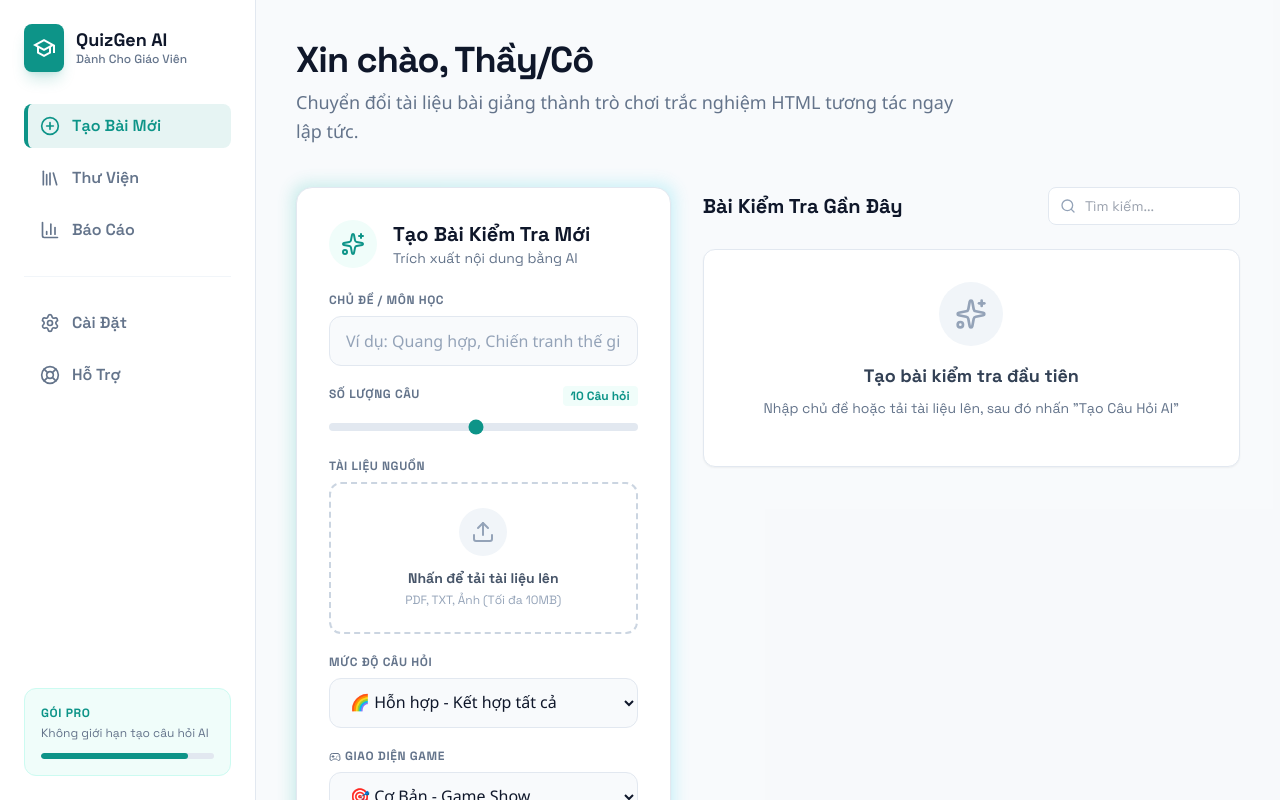
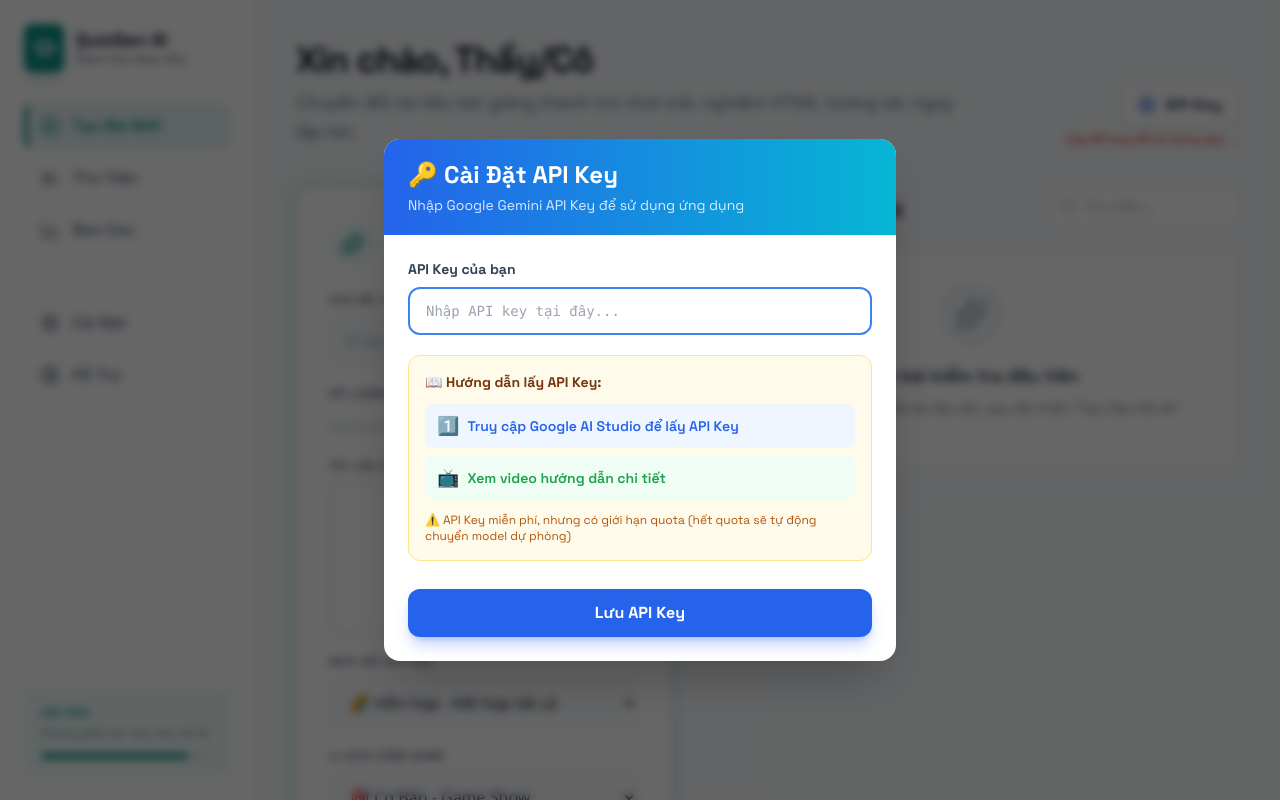
Before and after one commit to hoaithanhsp/trolyquiz, a React (Vite) app: page / in a window 1280 px wide. Built offline with nearby package versions, Linux system fonts and the light colour scheme.

Commit message:
Add files via upload

```diff
--- a/App.tsx
+++ b/App.tsx
@@ -57,6 +57,7 @@ const App: React.FC = () => {
 
     // API Key & Settings
     const [apiKey, setApiKey] = useState('');
+    const [showApiKeyModal, setShowApiKeyModal] = useState(false);
     const [appSettings, setAppSettings] = useState<AppSettings>(storageService.getSettings());
 
     // Analytics
@@ -77,6 +78,8 @@ const App: React.FC = () => {
         const savedKey = localStorage.getItem('gemini_api_key');
         if (savedKey) {
             setApiKey(savedKey);
+        } else {
+            setShowApiKeyModal(true); // Hiển thị modal bắt buộc nhập key
         }
     }, []);
 
@@ -315,6 +318,28 @@ const App: React.FC = () => {
                                     Chuyển đổi tài liệu bài giảng thành trò chơi trắc nghiệm HTML tương tác ngay lập tức.
                                 </p>
                             </div>
+                            {/* API Key Settings Button */}
+                            <button
+                                onClick={() => setShowApiKeyModal(true)}
+                                className="flex flex-col items-end gap-1"
+                            >
+                                <div className="flex items-center gap-2 px-4 py-2 bg-white border-2 border-slate-200 rounded-xl hover:border-blue-400 hover:bg-blue-50 transition-all shadow-sm">
+                                    <SettingsIcon className="w-5 h-5 text-blue-600" />
+                                    <span className="font-bold text-slate-700">API Key</span>
+                                    {apiKey && (
+                                        <span className="w-2 h-2 bg-green-500 rounded-full"></span>
+                                    )}
+                                </div>
+                                <a
+                                    href="https://aistudio.google.com/apikey"
+                                    target="_blank"
+                                    rel="noreferrer"
+                                    className="text-xs text-red-500 hover:text-red-600 hover:underline font-semibold"
+                                    onClick={(e) => e.stopPropagation()}
+                                >
+                                    Lấy API key để sử dụng app →
+                                </a>
+                            </button>
                         </div>
 
                         {/* Generator Section (Split View) */}
@@ -623,6 +648,86 @@ const App: React.FC = () => {
                     </div>
                 </div>
             )}
+
+            {/* API Key Modal */}
+            {showApiKeyModal && (
+                <div className="fixed inset-0 bg-black/60 backdrop-blur-sm flex items-center justify-center z-50 p-4">
+                    <div className="bg-white rounded-2xl max-w-lg w-full shadow-2xl overflow-hidden">
+                        {/* Header */}
+                        <div className="bg-gradient-to-r from-blue-600 to-cyan-500 px-6 py-5 text-white">
+                            <h3 className="text-2xl font-bold">🔑 Cài Đặt API Key</h3>
+                            <p className="text-blue-100 text-sm mt-1">Nhập Google Gemini API Key để sử dụng ứng dụng</p>
+                        </div>
+
+                        <div className="p-6 space-y-5">
+                            {/* Input */}
+                            <div>
+                                <label className="block text-sm font-bold text-slate-700 mb-2">API Key của bạn</label>
+                                <input
+                                    type="password"
+                                    value={apiKey}
+                                    onChange={(e) => setApiKey(e.target.value)}
+                                    placeholder="Nhập API key tại đây..."
+                                    className="w-full px-4 py-3 border-2 border-slate-200 rounded-xl focus:border-blue-500 outline-none transition-all font-mono text-sm"
+                                    autoFocus
+                                />
+                            </div>
+
+                            {/* Instructions */}
+                            <div className="bg-amber-50 border border-amber-200 p-4 rounded-xl space-y-3">
+                                <p className="text-sm font-bold text-amber-900">📖 Hướng dẫn lấy API Key:</p>
+                                <div className="space-y-2">
+                                    <a
+                                        href="https://aistudio.google.com/apikey"
+                                        target="_blank"
+                                        rel="noreferrer"
+                                        className="flex items-center gap-2 text-blue-600 hover:text-blue-700 text-sm font-semibold bg-blue-50 px-3 py-2 rounded-lg"
+                                    >
+                                        <span className="text-lg">1️⃣</span>
+                                        Truy cập Google AI Studio để lấy API Key
+                                    </a>
+                                    <a
+                                        href="https://tinyurl.com/hdsdpmTHT"
+                                        target="_blank"
+                                        rel="noreferrer"
+                                        className="flex items-center gap-2 text-green-600 hover:text-green-700 text-sm font-semibold bg-green-50 px-3 py-2 rounded-lg"
+                                    >
+                                        <span className="text-lg">📺</span>
+                                        Xem video hướng dẫn chi tiết
+                                    </a>
+                                </div>
+                                <p className="text-xs text-amber-700">⚠️ API Key miễn phí, nhưng có giới hạn quota (hết quota sẽ tự động chuyển model dự phòng)</p>
+                            </div>
+
+                            {/* Buttons */}
+                            <div className="flex gap-3 pt-2">
+                                {apiKey && (
+                                    <button
+                                        onClick={() => setShowApiKeyModal(false)}
+                                        className="flex-1 px-4 py-3 bg-slate-100 hover:bg-slate-200 text-slate-700 rounded-xl font-bold transition-all"
+                                    >
+                                        Hủy
+                                    </button>
+                                )}
+                                <button
+                                    onClick={() => {
+                                        if (apiKey.trim()) {
+                                            localStorage.setItem('gemini_api_key', apiKey.trim());
+                                            setShowApiKeyModal(false);
+                                            alert('✅ Đã lưu API Key thành công!');
+                                        } else {
+                                            alert('❌ Vui lòng nhập API Key!');
+                                        }
+                                    }}
+                                    className="flex-1 px-4 py-3 bg-blue-600 hover:bg-blue-700 text-white rounded-xl font-bold transition-all shadow-lg shadow-blue-600/30"
+                                >
+                                    Lưu API Key
+                                </button>
+                            </div>
+                        </div>
+                    </div>
+                </div>
+            )}
         </div>
     );
 };
--- a/components/SettingsPage.tsx
+++ b/components/SettingsPage.tsx
@@ -21,9 +21,9 @@ const SettingsPage: React.FC<SettingsPageProps> = ({ settings, apiKey, onSaveSet
     };
 
     const availableModels = [
-        { id: 'gemini-2.0-flash-exp', name: 'Gemini 2.0 Flash (Khuyến nghị)', desc: 'Nhanh, hiệu quả' },
-        { id: 'gemini-2.0-flash-thinking-exp', name: 'Gemini 2.0 Flash Thinking', desc: 'Tư duy sâu hơn' },
-        { id: 'gemini-exp-1206', name: 'Gemini Experimental 1206', desc: 'Phiên bản thử nghiệm' }
+        { id: 'gemini-3-flash-preview', name: 'Gemini 3 Flash Preview', desc: 'Model mặc định - Nhanh, hiệu quả', isDefault: true },
+        { id: 'gemini-3-pro-preview', name: 'Gemini 3 Pro Preview', desc: 'Model dự phòng - Chất lượng cao', isDefault: false },
+        { id: 'gemini-2.5-flash', name: 'Gemini 2.5 Flash', desc: 'Model dự phòng #2 - Ổn định', isDefault: false }
     ];
 
     return (
@@ -67,17 +67,29 @@ const SettingsPage: React.FC<SettingsPageProps> = ({ settings, apiKey, onSaveSet
                                 </button>
                             </div>
                         </div>
-                        <div className="bg-blue-50 p-4 rounded-xl space-y-2">
-                            <p className="text-sm font-bold text-blue-900 mb-2">📖 Hướng dẫn lấy API Key:</p>
+                        <div className="bg-amber-50 border border-amber-200 p-4 rounded-xl space-y-3">
+                            <p className="text-sm font-bold text-amber-900">📖 Hướng dẫn lấy API Key:</p>
+                            <div className="space-y-2">
                                 <a
                                     href="https://aistudio.google.com/apikey"
                                     target="_blank"
                                     rel="noreferrer"
-                                className="inline-flex items-center gap-2 text-blue-600 hover:text-blue-700 text-sm font-semibold"
+                                    className="inline-flex items-center gap-2 text-blue-600 hover:text-blue-700 text-sm font-semibold bg-blue-50 px-3 py-2 rounded-lg"
                                 >
                                     <ExternalLink className="w-4 h-4" />
-                                Lấy API key tại đây
+                                    Bước 1: Lấy API key tại Google AI Studio
                                 </a>
+                                <a
+                                    href="https://tinyurl.com/hdsdpmTHT"
+                                    target="_blank"
+                                    rel="noreferrer"
+                                    className="inline-flex items-center gap-2 text-green-600 hover:text-green-700 text-sm font-semibold bg-green-50 px-3 py-2 rounded-lg"
+                                >
+                                    <ExternalLink className="w-4 h-4" />
+                                    📺 Xem video hướng dẫn chi tiết
+                                </a>
+                            </div>
+                            <p className="text-xs text-amber-700">⚠️ Nếu hết quota, hãy tạo API key mới hoặc đợi quota được reset</p>
                         </div>
                     </div>
                 </div>
@@ -100,7 +112,7 @@ const SettingsPage: React.FC<SettingsPageProps> = ({ settings, apiKey, onSaveSet
                             {availableModels.map((model) => (
                                 <label
                                     key={model.id}
-                                    className={`flex items-start gap-3 p-4 border-2 rounded-xl cursor-pointer transition-all ${localSettings.defaultModel === model.id
+                                    className={`flex items-start gap-3 p-4 border-2 rounded-xl cursor-pointer transition-all relative ${localSettings.defaultModel === model.id
                                         ? 'border-purple-500 bg-purple-50'
                                         : 'border-slate-200 hover:border-purple-200 bg-white'
                                         }`}
@@ -114,11 +126,21 @@ const SettingsPage: React.FC<SettingsPageProps> = ({ settings, apiKey, onSaveSet
                                         className="mt-1 accent-purple-600"
                                     />
                                     <div className="flex-1">
-                                        <div className="font-bold text-slate-900">{model.name}</div>
+                                        <div className="flex items-center gap-2">
+                                            <span className="font-bold text-slate-900">{model.name}</span>
+                                            {model.isDefault && (
+                                                <span className="bg-green-100 text-green-700 text-xs font-bold px-2 py-0.5 rounded-full">DEFAULT</span>
+                                            )}
+                                        </div>
                                         <div className="text-sm text-slate-500">{model.desc}</div>
                                     </div>
                                 </label>
                             ))}
+                            <div className="bg-slate-50 p-3 rounded-lg mt-2">
+                                <p className="text-xs text-slate-600">
+                                    💡 <strong>Cơ chế Fallback:</strong> Nếu model hiện tại gặp lỗi hoặc hết quota, hệ thống sẽ tự động chuyển sang model dự phòng theo thứ tự trên.
+                                </p>
+                            </div>
                         </div>
                     </div>
                 </div>
```
Lines whose indentation alone changed are shown as unchanged.
